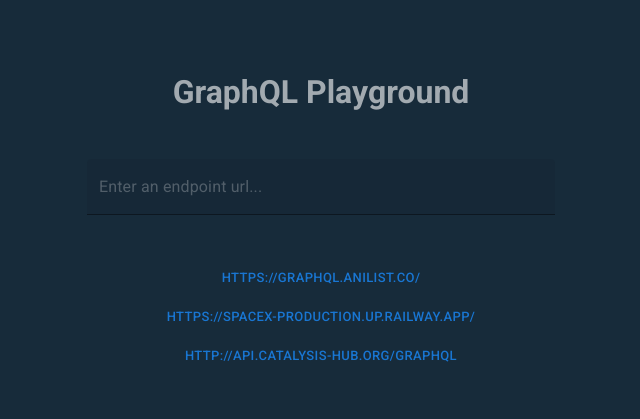
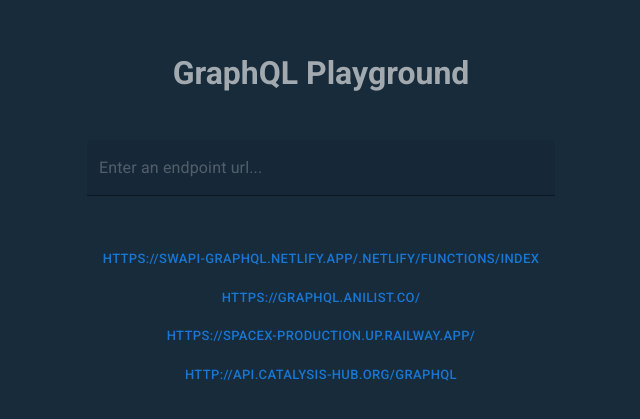
Before and after one commit to Ilichhh/graphiql-app, a React (Vite) app: page /playground in a window 1280 px wide. Shown: the part 177-596 px from the top of the page, without its empty margins (319-959 px from the left). Built offline with nearby package versions, Linux system fonts and the light colour scheme; no server answers; sample sign-in values are in the browser's storage; what @uiw/codemirror-theme-vscode would draw is missing.

Commit message:
fix: solve unnecesarry rerenders and saving input value problem

```diff
--- a/src/components/playground/Modal.tsx
+++ b/src/components/playground/Modal.tsx
@@ -1,7 +1,7 @@
 import React, { useCallback } from 'react';
 import { useTranslation } from 'react-i18next';
-import { useAppDispatch, useAppSelector } from '../../hooks/reduxTypedHooks';
-import { useDebouncedInput } from '../../hooks/useDebouncedInput';
+import { useAppDispatch } from '../../hooks/reduxTypedHooks';
+import { useEndpointInput } from '../../hooks/useEndpointInput';
 import { set } from '../../store/endpointSlice';
 
 import TextField from '@mui/material/TextField';
@@ -53,18 +53,9 @@ const SubmitButton = styled(Button)`
 `;
 
 export const Modal = () => {
-  const endpoint = useAppSelector((state) => state.endpoint);
+  const { endpoint, inputValue, setInputValue, handleInputChange } = useEndpointInput();
   const dispatch = useAppDispatch();
   const { t } = useTranslation();
-
-  const handleChangeEndpoint = useCallback(
-    (value: string) => {
-      dispatch(set(value));
-    },
-    [dispatch]
-  );
-
-  const { handleInputChange } = useDebouncedInput(handleChangeEndpoint, 500);
 
   const handleSubmit = useCallback(() => {
     localStorage.setItem('last-endpoint', endpoint);
@@ -72,10 +63,11 @@ export const Modal = () => {
 
   const handleSelectEndpoint = useCallback(
     (value: string) => {
-      handleChangeEndpoint(value);
+      dispatch(set(value));
+      setInputValue(value);
       localStorage.setItem('last-endpoint', value);
     },
-    [handleChangeEndpoint]
+    [dispatch, setInputValue]
   );
 
   return (
@@ -86,6 +78,7 @@ export const Modal = () => {
           <TextField
             hiddenLabel
             fullWidth
+            value={inputValue}
             inputProps={{
               style: {
                 color: theme.colors.textGrey,
--- a/src/components/playground/header.tsx
+++ b/src/components/playground/header.tsx
@@ -1,7 +1,5 @@
-import React, { useCallback } from 'react';
-import { useDebouncedInput } from '../../hooks/useDebouncedInput';
-import { useAppDispatch, useAppSelector } from '../../hooks/reduxTypedHooks';
-import { set } from '../../store/endpointSlice';
+import React, { useEffect } from 'react';
+import { useEndpointInput } from '../../hooks/useEndpointInput';
 
 import styled from 'styled-components';
 import theme from '../../theme';
@@ -45,18 +43,12 @@ const Input = styled.input.attrs(() => ({
   outline: none;
 `;
 
-export const PlaygroundHeader = () => {
-  const endpoint = useAppSelector((state) => state.endpoint);
-  const dispatch = useAppDispatch();
+export const PlaygroundHeader = React.memo(() => {
+  const { endpoint, handleInputChange } = useEndpointInput();
 
-  const handleChangeEndpoint = useCallback(
-    (value: string) => {
-      dispatch(set(value));
-    },
-    [dispatch]
-  );
-
-  const { handleInputChange } = useDebouncedInput(handleChangeEndpoint, 500);
+  useEffect(() => {
+    localStorage.setItem('last-endpoint', endpoint);
+  }, [endpoint]);
 
   return (
     <Header>
@@ -66,4 +58,4 @@ export const PlaygroundHeader = () => {
       </InputContainer>
     </Header>
   );
-};
+});
--- a/src/data/defaultEndpoints.json
+++ b/src/data/defaultEndpoints.json
@@ -1,4 +1,5 @@
 [
+  "https://swapi-graphql.netlify.app/.netlify/functions/index",
   "https://graphql.anilist.co/",
   "https://spacex-production.up.railway.app/",
   "http://api.catalysis-hub.org/graphql"
--- a/src/hooks/useDebouncedInput.ts
+++ b/src/hooks/useDebouncedInput.ts
@@ -1,7 +1,11 @@
 import { useState, useEffect, useCallback } from 'react';
 
-export const useDebouncedInput = (callback: (value: string) => void, delay: number) => {
-  const [inputValue, setInputValue] = useState('');
+export const useDebouncedInput = (
+  callback: (value: string) => void,
+  initialValue: string,
+  delay: number
+) => {
+  const [inputValue, setInputValue] = useState(initialValue);
 
   useEffect(() => {
     const timeoutId = setTimeout(() => {
@@ -19,6 +23,7 @@ export const useDebouncedInput = (callback: (value: string) => void, delay: numb
 
   return {
     inputValue,
+    setInputValue,
     handleInputChange,
   };
 };
--- /dev/null
+++ b/src/hooks/useEndpointInput.ts
@@ -0,0 +1,29 @@
+import { useCallback } from 'react';
+import { useAppDispatch, useAppSelector } from './reduxTypedHooks';
+import { useDebouncedInput } from './useDebouncedInput';
+import { set } from '../store/endpointSlice';
+
+export const useEndpointInput = () => {
+  const endpoint = useAppSelector((state) => state.endpoint);
+  const dispatch = useAppDispatch();
+
+  const handleChangeEndpoint = useCallback(
+    (value: string) => {
+      dispatch(set(value));
+    },
+    [dispatch]
+  );
+
+  const { inputValue, setInputValue, handleInputChange } = useDebouncedInput(
+    handleChangeEndpoint,
+    endpoint,
+    500
+  );
+
+  return {
+    endpoint,
+    inputValue,
+    setInputValue,
+    handleInputChange,
+  };
+};
--- a/src/pages/PlaygroundPage.tsx
+++ b/src/pages/PlaygroundPage.tsx
@@ -1,4 +1,4 @@
-import React, { useEffect } from 'react';
+import React, { useEffect, useRef } from 'react';
 import ReactDOM from 'react-dom';
 import { usePlayground } from '../hooks/usePlayground';
 import { useAppDispatch, useAppSelector } from '../hooks/reduxTypedHooks';
@@ -30,19 +30,20 @@ const Playground = styled.div`
   }
 `;
 
-export const PlaygroundPage = () => {
+export const PlaygroundPage = React.memo(() => {
   const endpoint = useAppSelector((store) => store.endpoint);
   const { response, sendRequest } = usePlayground();
   const schema = useGraphQLSchema(endpoint);
   const dispatch = useAppDispatch();
 
-  const lastEndpoint = localStorage.getItem('last-endpoint');
+  const lastEndpointRef = useRef(localStorage.getItem('last-endpoint'));
+  const lastEndpoint = lastEndpointRef.current;
 
   useEffect(() => {
-    if (lastEndpoint) {
+    if (lastEndpoint && !endpoint) {
       dispatch(set(lastEndpoint));
     }
-  }, [lastEndpoint, dispatch]);
+  }, [dispatch, endpoint, lastEndpoint]);
 
   if (!lastEndpoint) {
     return ReactDOM.createPortal(<Modal />, document.body);
@@ -63,4 +64,4 @@ export const PlaygroundPage = () => {
       </Wrapper>
     </>
   );
-};
+});
```
